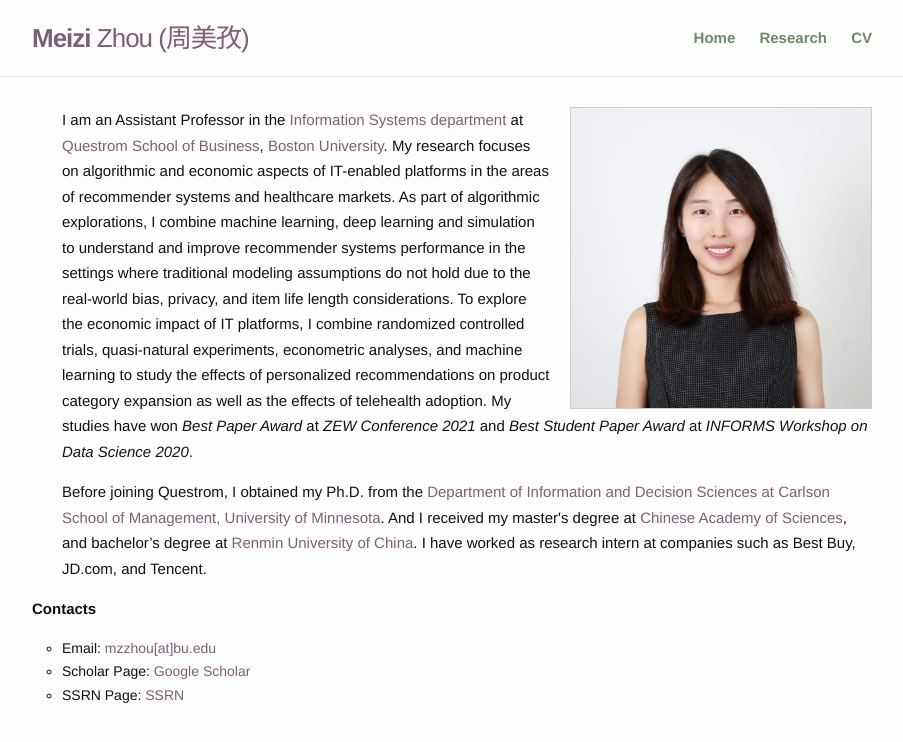
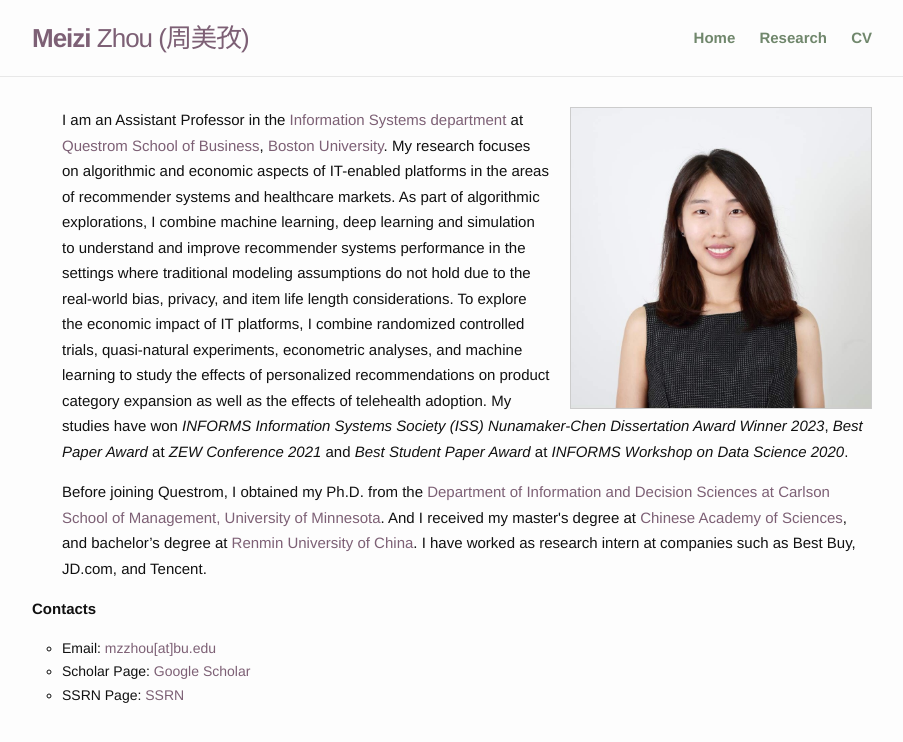
Before and after one commit to meizizhou/homepage, a Jekyll site: the page built from index.md, in a window 1280 px wide. Shown: the top 742 px of the page, without its empty margins (188-1091 px from the left). Built offline with Jekyll 4.4.1, drawn with Linux system fonts in a browser that asks for light colours.

Commit message:
Update index.md

```diff
--- a/index.md
+++ b/index.md
@@ -14,7 +14,7 @@ profile_picture:
 </ul> -->
 
 <ul>
-	I am an Assistant Professor in the <a href="https://www.bu.edu/questrom/faculty-research/academic-departments/information-systems/" target="_blank">Information Systems department</a> at <a href="https://www.bu.edu/questrom/" target="_blank">Questrom School of Business</a>, <a href="https://www.bu.edu/" target="_blank">Boston University</a>. My research focuses on algorithmic and economic aspects of IT-enabled platforms in the areas of recommender systems and healthcare markets. As part of algorithmic explorations, I combine machine learning, deep learning and simulation to understand and improve recommender systems performance in the settings where traditional modeling assumptions do not hold due to the real-world bias, privacy, and item life length considerations. To explore the economic impact of IT platforms, I combine randomized controlled trials, quasi-natural experiments, econometric analyses, and machine learning to study the effects of personalized recommendations on product category expansion as well as the effects of telehealth adoption. My studies have won <em>Best Paper Award</em> at <em>ZEW Conference 2021</em> and <em>Best Student Paper Award</em> at <em>INFORMS Workshop on Data Science 2020</em>.
+	I am an Assistant Professor in the <a href="https://www.bu.edu/questrom/faculty-research/academic-departments/information-systems/" target="_blank">Information Systems department</a> at <a href="https://www.bu.edu/questrom/" target="_blank">Questrom School of Business</a>, <a href="https://www.bu.edu/" target="_blank">Boston University</a>. My research focuses on algorithmic and economic aspects of IT-enabled platforms in the areas of recommender systems and healthcare markets. As part of algorithmic explorations, I combine machine learning, deep learning and simulation to understand and improve recommender systems performance in the settings where traditional modeling assumptions do not hold due to the real-world bias, privacy, and item life length considerations. To explore the economic impact of IT platforms, I combine randomized controlled trials, quasi-natural experiments, econometric analyses, and machine learning to study the effects of personalized recommendations on product category expansion as well as the effects of telehealth adoption. My studies have won <em>INFORMS Information Systems Society (ISS) Nunamaker-Chen Dissertation Award Winner 2023</em>, <em>Best Paper Award</em> at <em>ZEW Conference 2021</em> and <em>Best Student Paper Award</em> at <em>INFORMS Workshop on Data Science 2020</em>.
 </ul>
 
 <ul>
```
